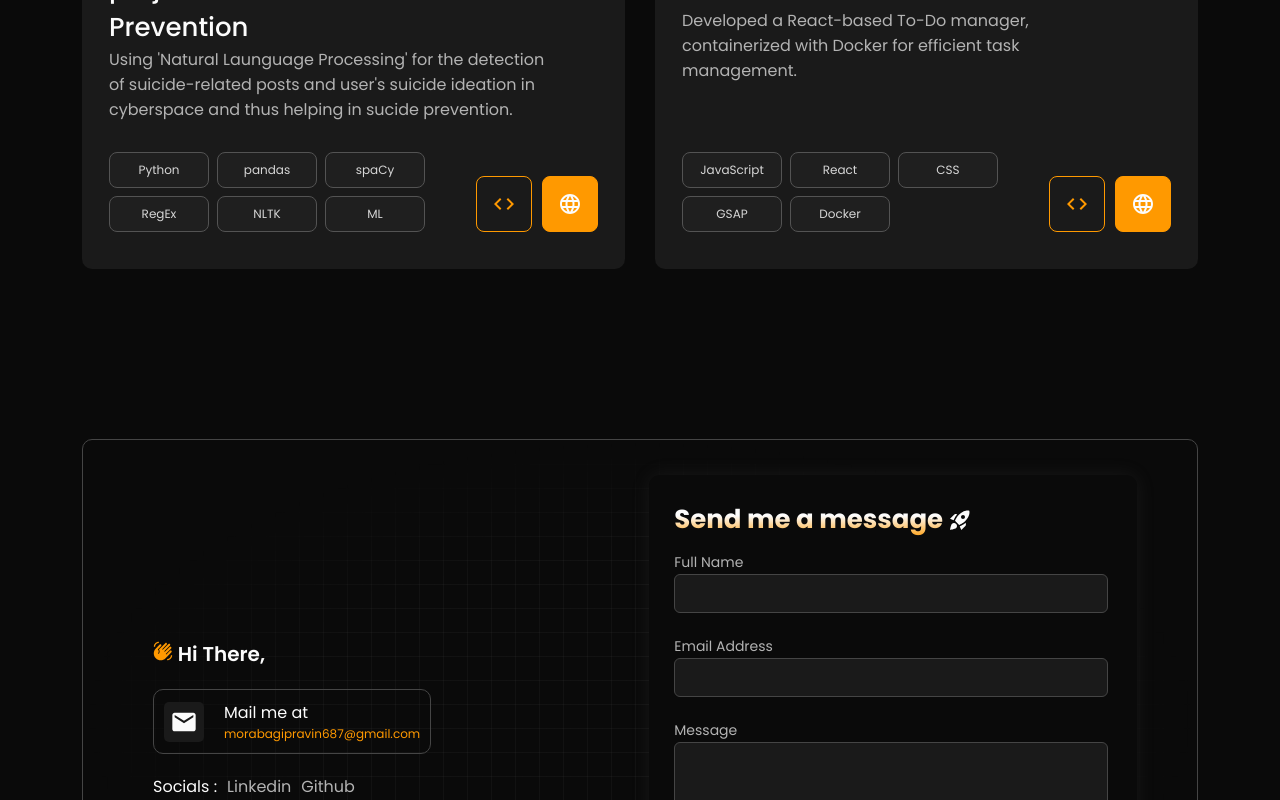
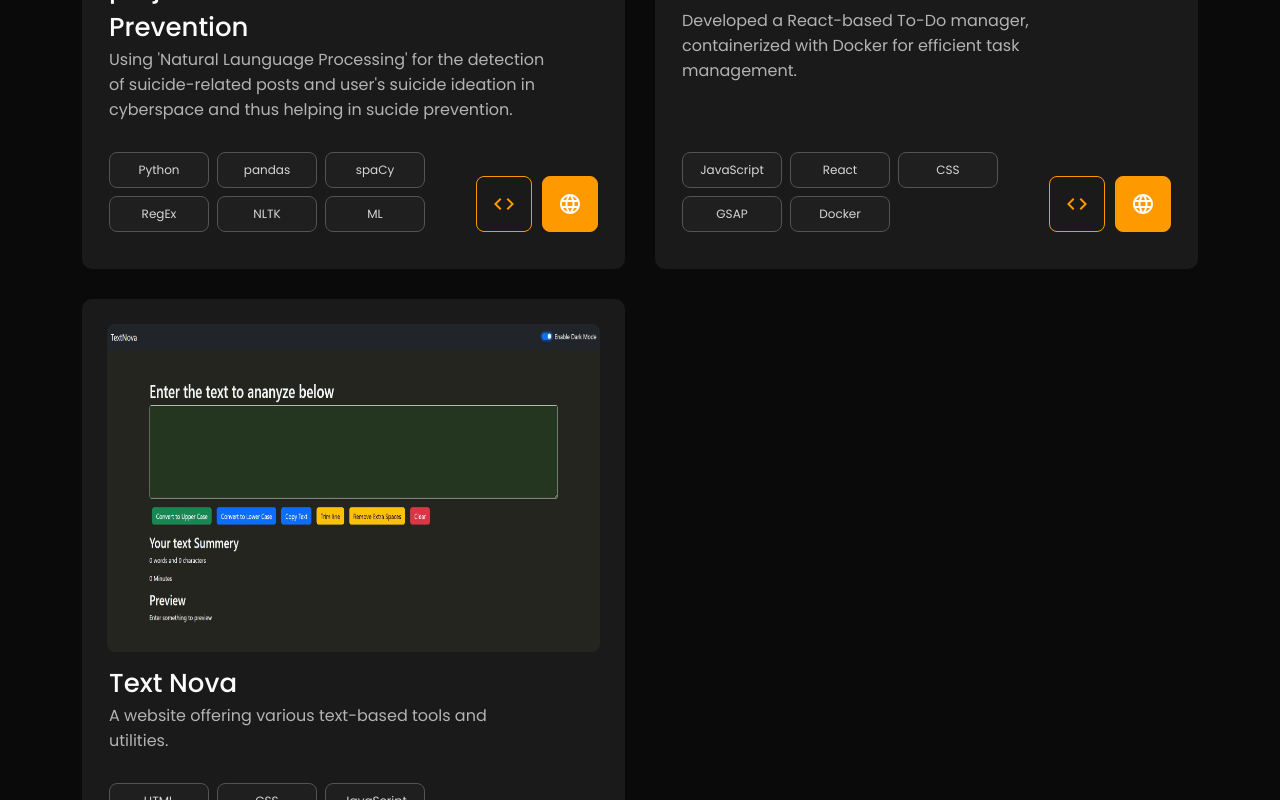
Before and after one commit to morabagipravin/Portfolio, a React (Vite) app: page / in a window 1280 px wide. Shown: the part 2000-2800 px from the top of the page. Built offline with nearby package versions, Linux system fonts and the light colour scheme.

Commit message:
Add TextNova Project

```diff
--- a/src/constants/projectConstant.js
+++ b/src/constants/projectConstant.js
@@ -1,6 +1,7 @@
 import PortfolioImg from "../assets/portfolio.jpeg";
 import SuicidePrevention from "../assets/SuicidePrevention.jpeg";
 import ToDoMaster from "../assets/ToDoMaster.jpeg";
+import TextNova from "../assets/TextNova.jpeg";
 
 const projectsData = [
   {
@@ -28,6 +29,15 @@ const projectsData = [
     github: "https://github.com/morabagipravin/To-Do-Master",
     website: "",
   },
+  {
+    id: 3,
+    name: "Text Nova",
+    description: "A website offering various text-based tools and utilities.",
+    techStack: ["HTML", "CSS", "JavaScript", "React", "Bootstrap5"],
+    image: TextNova,
+    github: "https://github.com/morabagipravin/TextNova",
+    website: "",
+  },
 ];
 
 export default projectsData;
```
Also changed, not shown: src/assets/TextNova.jpeg (added).
